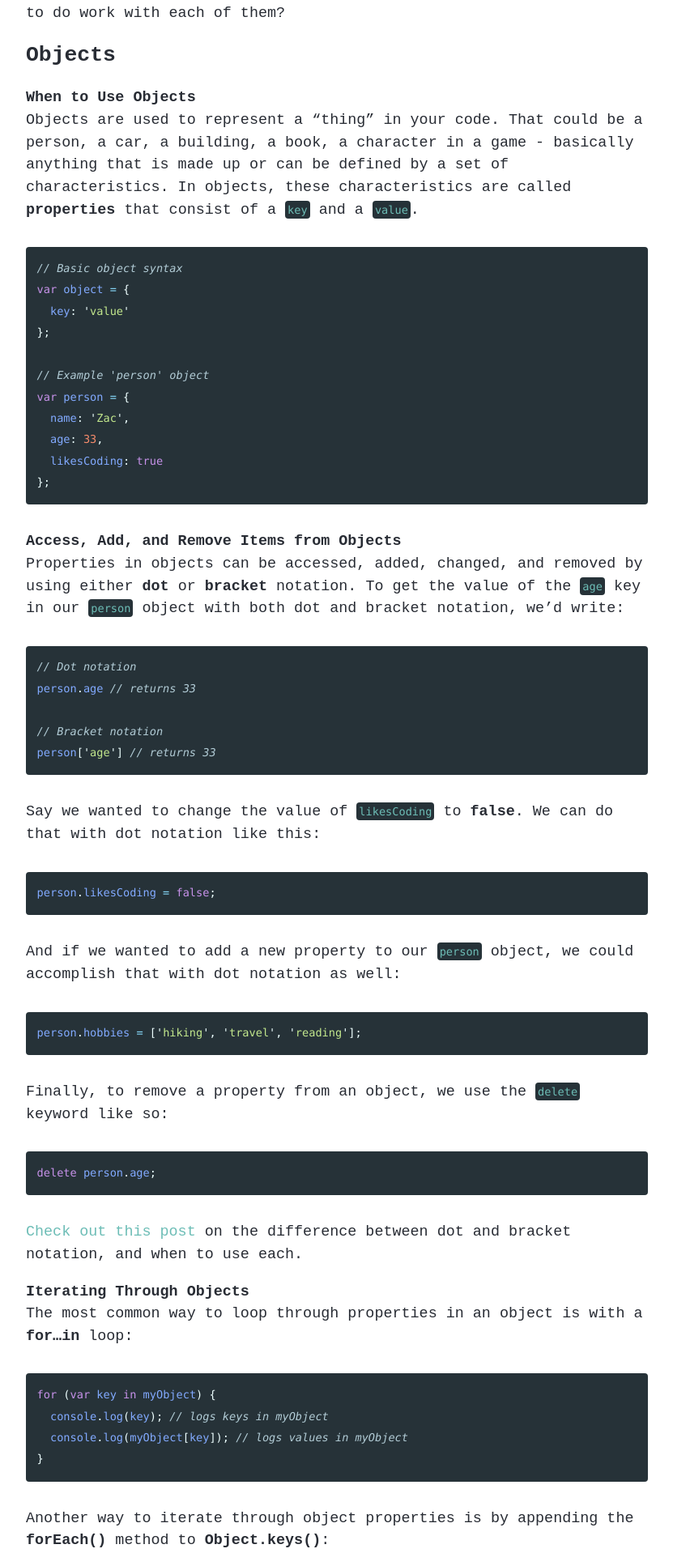
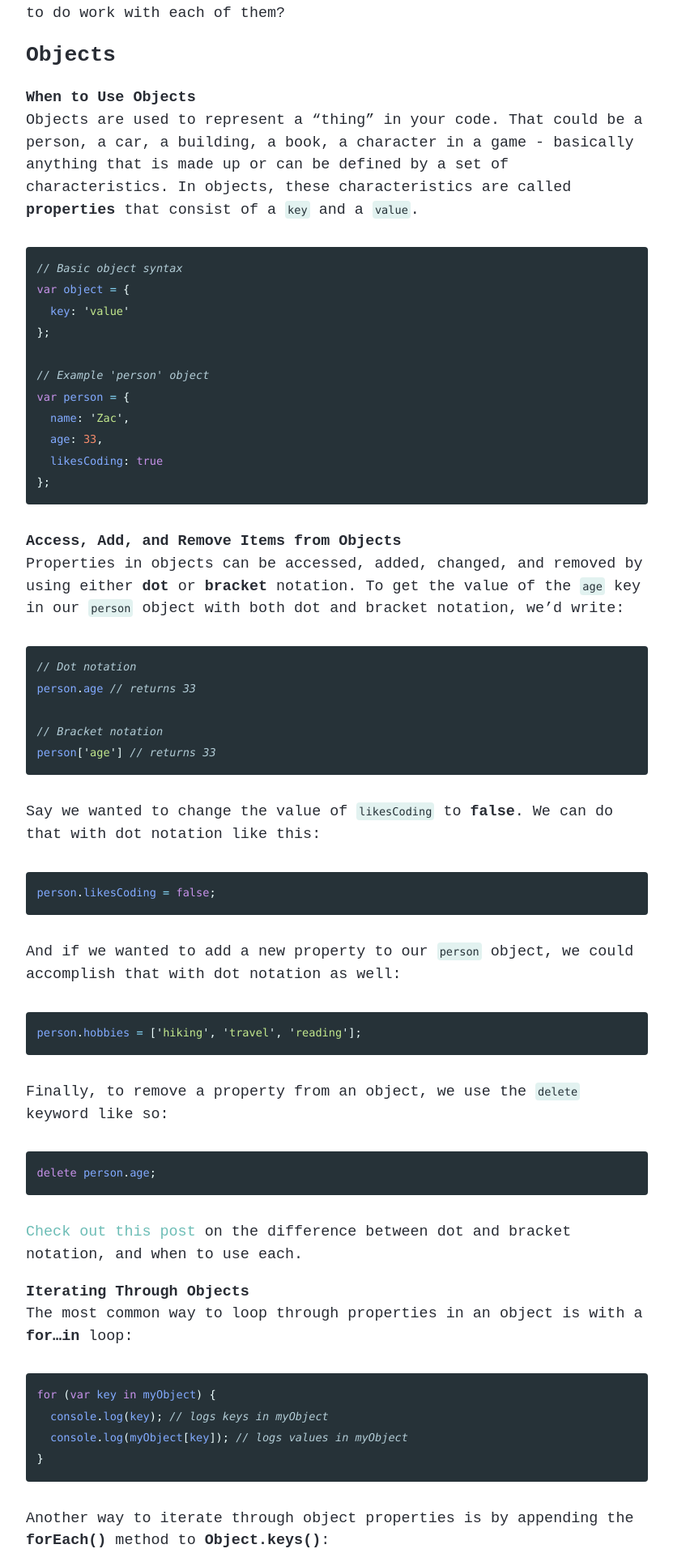
Before and after one commit to zac-heisey/zac-heisey.github.io, a Jekyll site: the page built from _posts/2019-04-18-objects-vs-arrays.md, in a window 1280 px wide. Shown: the part 333-2251 px from the top of the page at 81% size, without its empty margins (224-1055 px from the left). Built offline with Jekyll 4.4.1, drawn with Linux system fonts in a browser that asks for light colours; a script that is not in the unit is left out.

Commit message:
update code syntax highlighting

```diff
--- a/_sass/_syntax-highlighting.scss
+++ b/_sass/_syntax-highlighting.scss
@@ -23,7 +23,8 @@ code {
   font-family: Menlo, monospace;
 
   &.highlighter-rouge {
-    color: #6DBDB6;
+    color: #263238;
+    background: rgba(109, 189, 182, 0.2);
     padding: 3px;
   }
 
```
